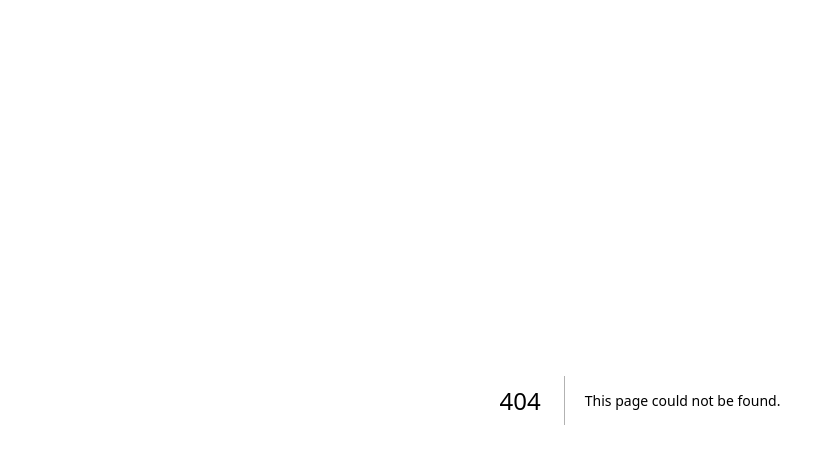
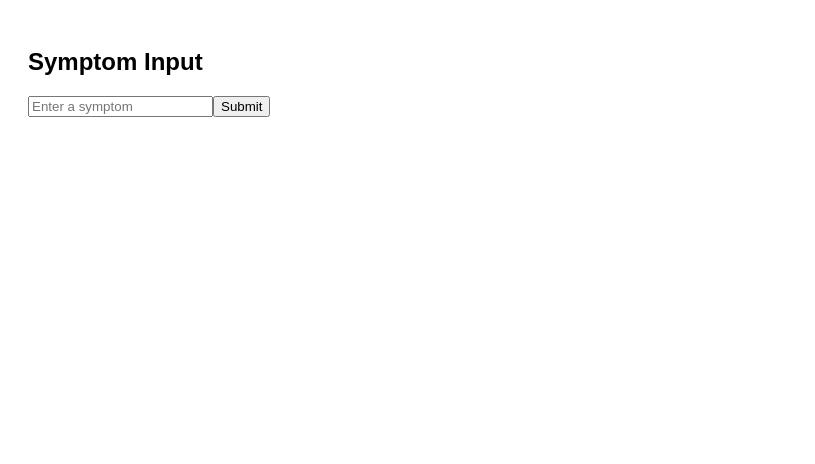
Before and after one commit to PoeticWater/HealthMateV2, a Next.js app: page /upload in a window 1280 px wide. Before the commit this address had no page. Shown: the top 464 px of the page, without its empty margins (0-815 px from the left). Built offline with nearby package versions, Linux system fonts and the light colour scheme.

Commit message:
Adding Firebase

```diff
--- a/package.json
+++ b/package.json
@@ -9,9 +9,10 @@
     "lint": "next lint"
   },
   "dependencies": {
+    "firebase": "^11.9.1",
+    "next": "15.3.3",
     "react": "^19.0.0",
-    "react-dom": "^19.0.0",
-    "next": "15.3.3"
+    "react-dom": "^19.0.0"
   },
   "devDependencies": {
     "@tailwindcss/postcss": "^4",
--- /dev/null
+++ b/src/firebaseConfig.js
@@ -0,0 +1,17 @@
+
+import { initializeApp } from "firebase/app";
+import { getFirestore } from "firebase/firestore";
+
+const firebaseConfig = {
+  apiKey: "AIzaSyCpFtVy3hOyd9fmtrOBWxOtRIfo97ztjWE",
+  authDomain: "healthmate-6a431.firebaseapp.com",
+  projectId: "healthmate-6a431",
+  storageBucket: "healthmate-6a431.firebasestorage.app",
+  messagingSenderId: "638375117415",
+  appId: "1:638375117415:web:56ba7de15e48196d448ac2"
+};
+
+const app = initializeApp(firebaseConfig);
+const db = getFirestore(app);
+
+export { db };
--- /dev/null
+++ b/src/pages/upload.js
@@ -0,0 +1,31 @@
+import { useState } from "react";
+import { db } from "../firebaseConfig";
+import { collection, addDoc } from "firebase/firestore";
+
+export default function UploadSymptoms() {
+  const [symptom, setSymptom] = useState("");
+  const [message, setMessage] = useState("");
+
+  const handleSubmit = async () => {
+    try {
+      await addDoc(collection(db, "symptoms"), { symptom });
+      setMessage("Symptom saved to Firebase!");
+    } catch (err) {
+      setMessage("Error saving symptom.");
+    }
+  };
+
+  return (
+    <div style={{ padding: 20 }}>
+      <h2>Symptom Input</h2>
+      <input
+        type="text"
+        placeholder="Enter a symptom"
+        value={symptom}
+        onChange={(e) => setSymptom(e.target.value)}
+      />
+      <button onClick={handleSubmit}>Submit</button>
+      <p>{message}</p>
+    </div>
+  );
+}
```
Also changed, not shown: 1 other file (tests, documents, lock files or other folders).
